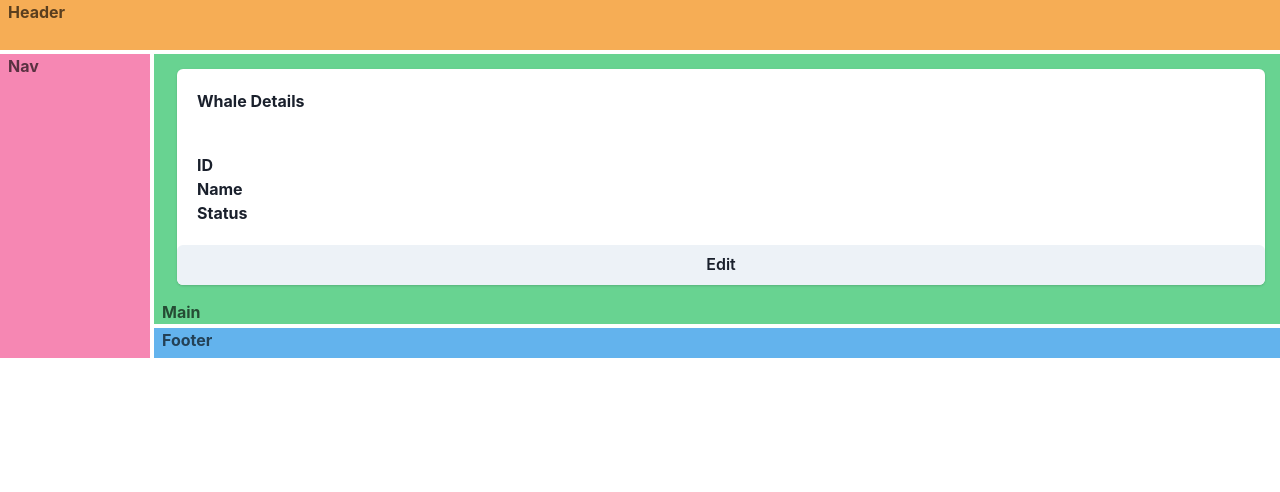
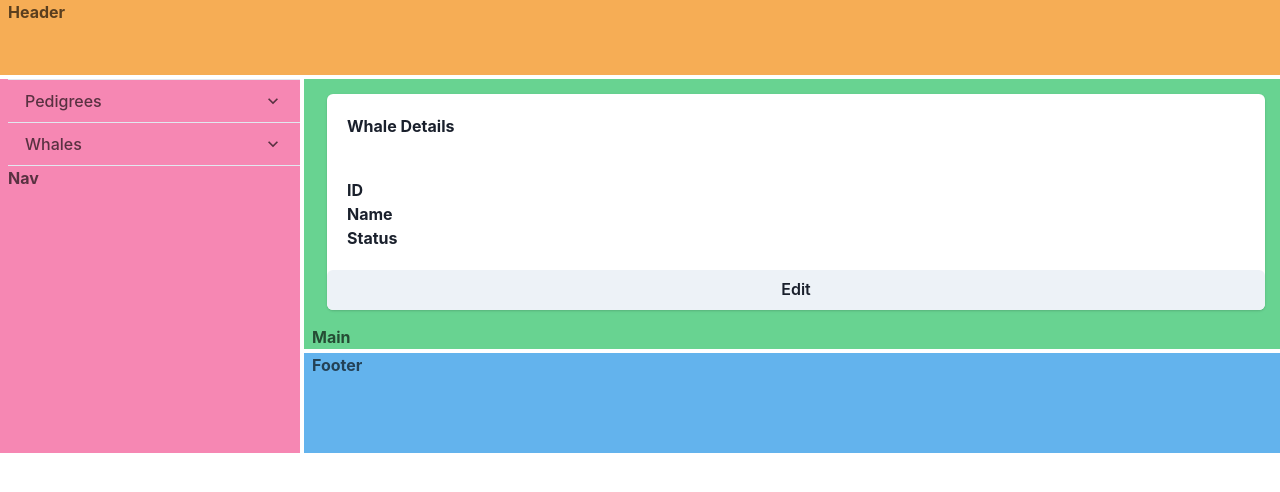
Before and after one commit to Julian-Tipler/save-the-whales-flow, a React (Vite) app: page /whales/1 in a window 1280 px wide. Shown: the top 492 px of the page. Built offline with nearby package versions, Linux system fonts and the light colour scheme.

Commit message:
navigation done

```diff
--- a/src/App.tsx
+++ b/src/App.tsx
@@ -3,6 +3,7 @@ import { ChakraProvider, Grid, GridItem } from "@chakra-ui/react";
 import { RouterProvider, createBrowserRouter, Route } from "react-router-dom";
 import WhaleDetailsPage from "./frontend/WhaleDetails";
 import PedigreePage from "./frontend/Pedigree";
+import NavigationMenu from "./frontend/NavigationMenu/NavigationMenu";
 
 const router = createBrowserRouter([
   {
@@ -22,8 +23,8 @@ function App() {
           templateAreas={`"header header"
                   "nav main"
                   "nav footer"`}
-          gridTemplateRows={"50px 1fr 30px"}
-          gridTemplateColumns={"150px 1fr"}
+          gridTemplateRows={"75px 1fr 100px"}
+          gridTemplateColumns={"300px 1fr"}
           h="200px"
           gap="1"
           color="blackAlpha.700"
@@ -33,6 +34,7 @@ function App() {
             Header
           </GridItem>
           <GridItem pl="2" bg="pink.300" area={"nav"}>
+            <NavigationMenu/>
             Nav
           </GridItem>
           <GridItem pl="2" bg="green.300" area={"main"}>
--- /dev/null
+++ b/src/frontend/NavigationMenu/NavigationMenu.tsx
@@ -0,0 +1,44 @@
+import {
+  Accordion,
+  AccordionButton,
+  AccordionIcon,
+  AccordionItem,
+  AccordionPanel,
+  Box,
+} from "@chakra-ui/react";
+import React from "react";
+
+const NavigationBar = () => {
+  return (
+    <Accordion>
+      <AccordionItem>
+        <h2>
+          <AccordionButton>
+            <Box as="span" flex="1" textAlign="left">
+              Pedigrees
+            </Box>
+            <AccordionIcon />
+          </AccordionButton>
+        </h2>
+        {["pedigree 1", "pedigree 2"].map((option) => {
+          return <AccordionPanel pb={4}>{`${option}`}</AccordionPanel>;
+        })}
+      </AccordionItem>
+      <AccordionItem>
+        <h2>
+          <AccordionButton>
+            <Box as="span" flex="1" textAlign="left">
+              Whales
+            </Box>
+            <AccordionIcon />
+          </AccordionButton>
+        </h2>
+        {["whale 1", "whale 2", "whale 3"].map((option) => {
+          return <AccordionPanel pb={4}>{`${option}`}</AccordionPanel>;
+        })}
+      </AccordionItem>
+    </Accordion>
+  );
+};
+
+export default NavigationBar;
--- a/src/frontend/WhaleDetails/WhaleDetails.tsx
+++ b/src/frontend/WhaleDetails/WhaleDetails.tsx
@@ -3,7 +3,6 @@ import {
   Card,
   CardHeader,
   CardBody,
-  Form,
   Text,
   Button,
 } from "@chakra-ui/react";
```
